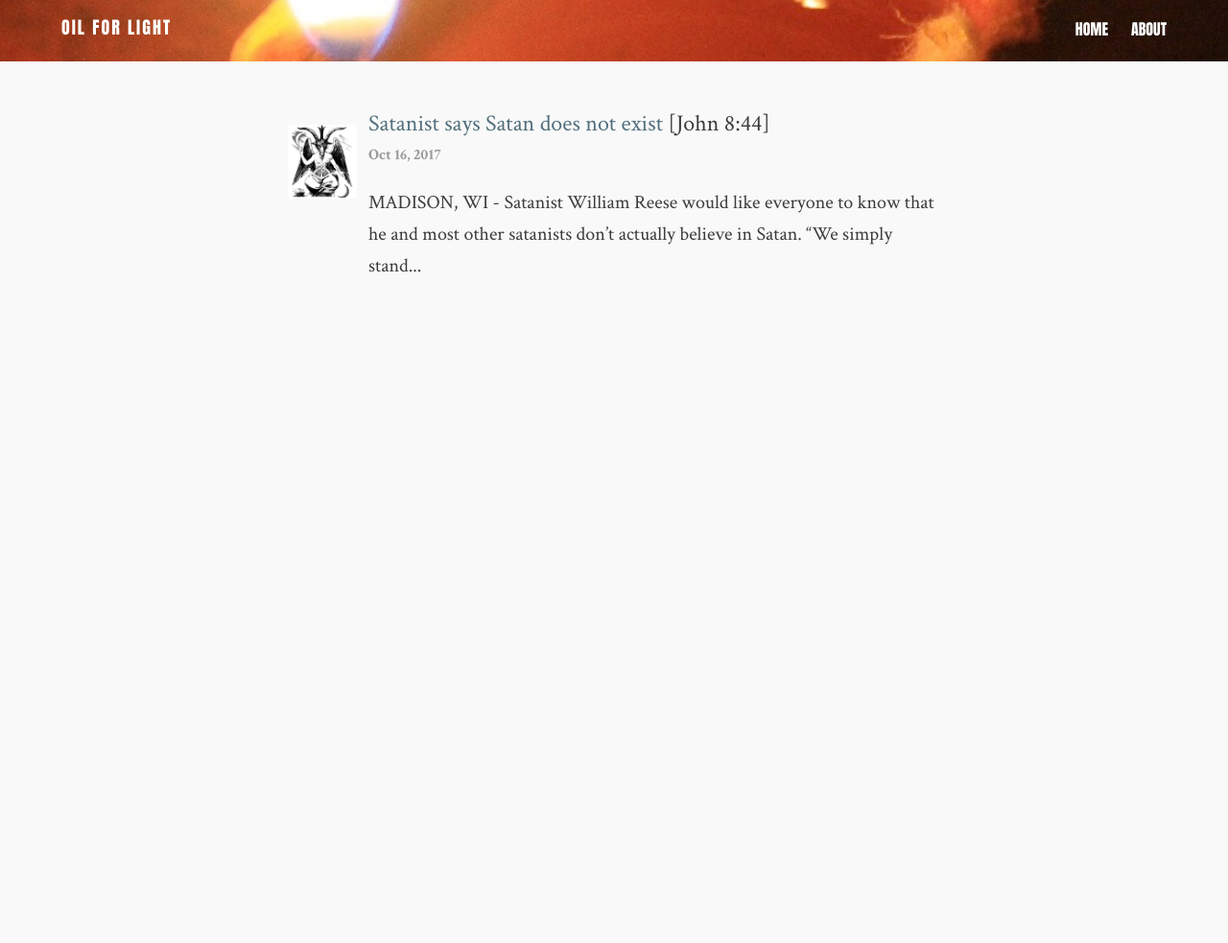
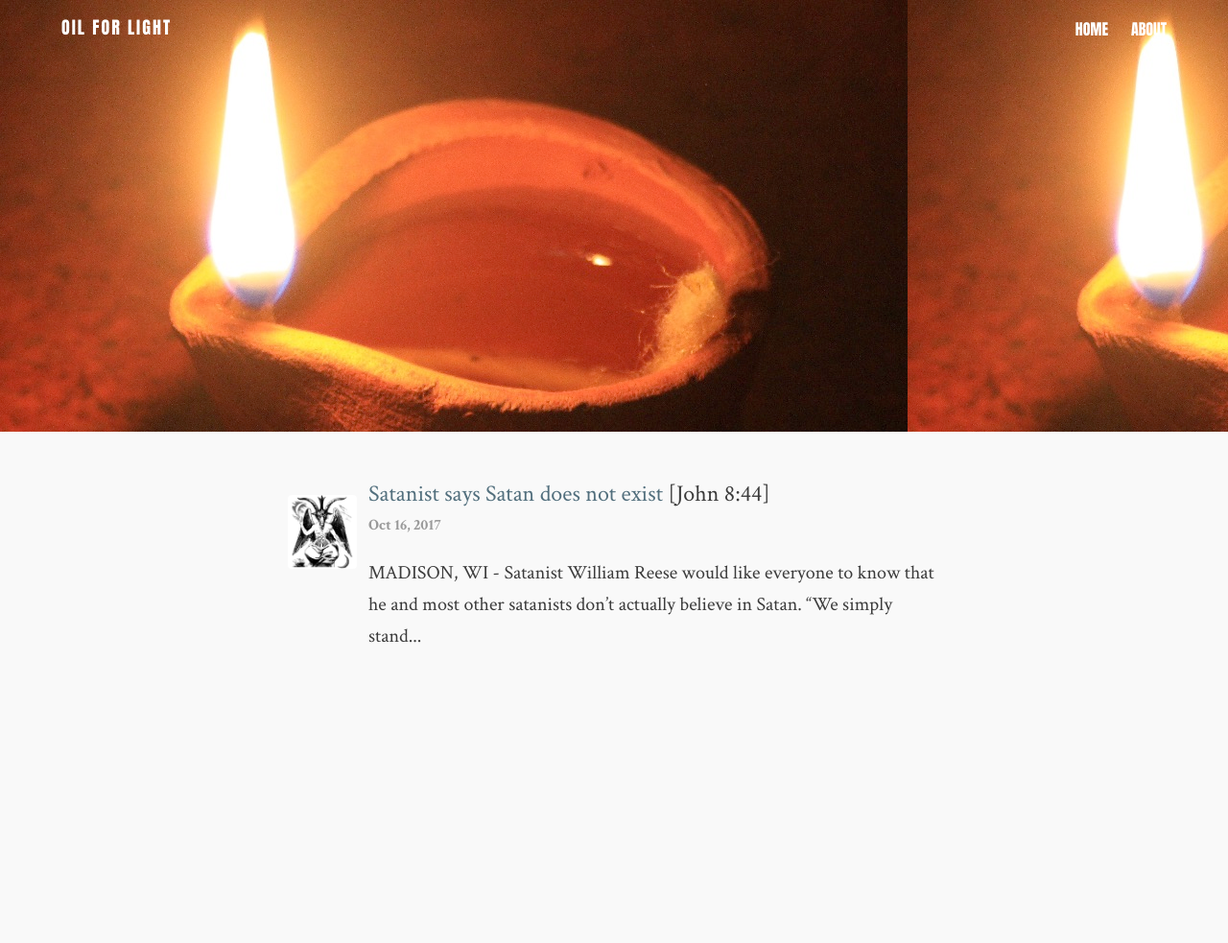
Before and after one commit to flashlightministries/oilforlight, a Jekyll site: the page built from index.html, in a window 1280 px wide. Shown: the whole page at 96% size. Built offline with Jekyll 4.4.1, drawn with Linux system fonts in a browser that asks for light colours; nearby versions of some CDN libraries; the list of posts is cut into pages by our own code; before the commit the page ends 900 px from its top, so only the background shows below that.

Commit message:
Update default.html

```diff
--- a/_layouts/default.html
+++ b/_layouts/default.html
@@ -3,7 +3,17 @@
 
 <section class="article">
 
-  <div class="nav" style="background-image: url({{ site.url }}/images/oil-lamp.jpg)"></div>
+  {% if page.image.feature %}
+    <div class="overlay-lighter"></div>
+    {% if page.image.feature contains 'https://' | escape or page.image.feature contains 'http://' | escape %}
+    <div class="featured-image" style="background-image: url({{ page.image.feature }})"></div>
+    {% else %}
+    <div class="featured-image" style="background-image: url({{ site.url }}/images/{{ page.image.feature }})"></div>
+    {% endif %}
+  {% else %}
+    <div class="overlay-lighter"></div>
+    <div class="featured-image" style="background-image: url({{ site.url }}/images/oil-lamp.jpg)"></div>
+  {% endif %}
 
   <article class="wrap post">
     <div class="article-content">
```
